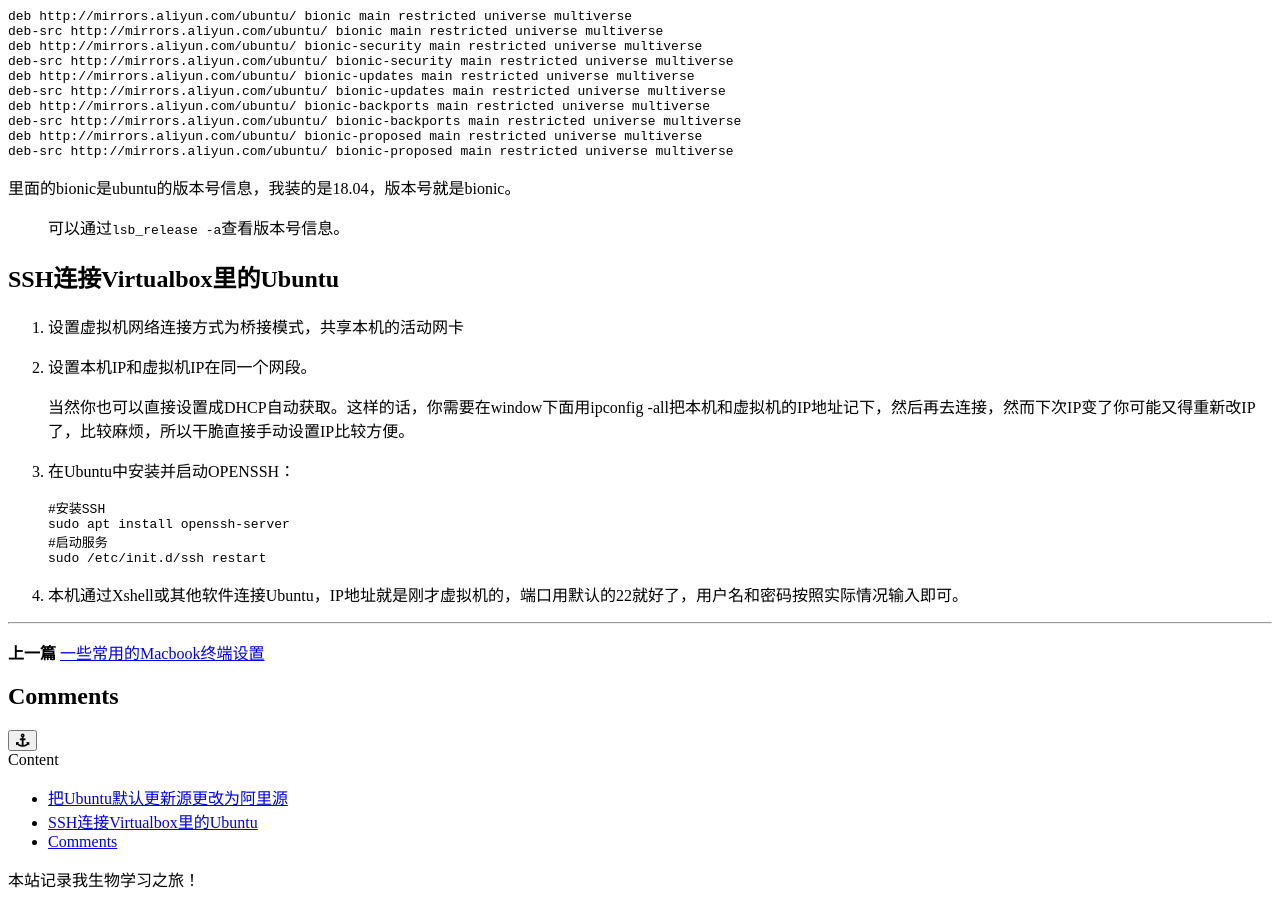
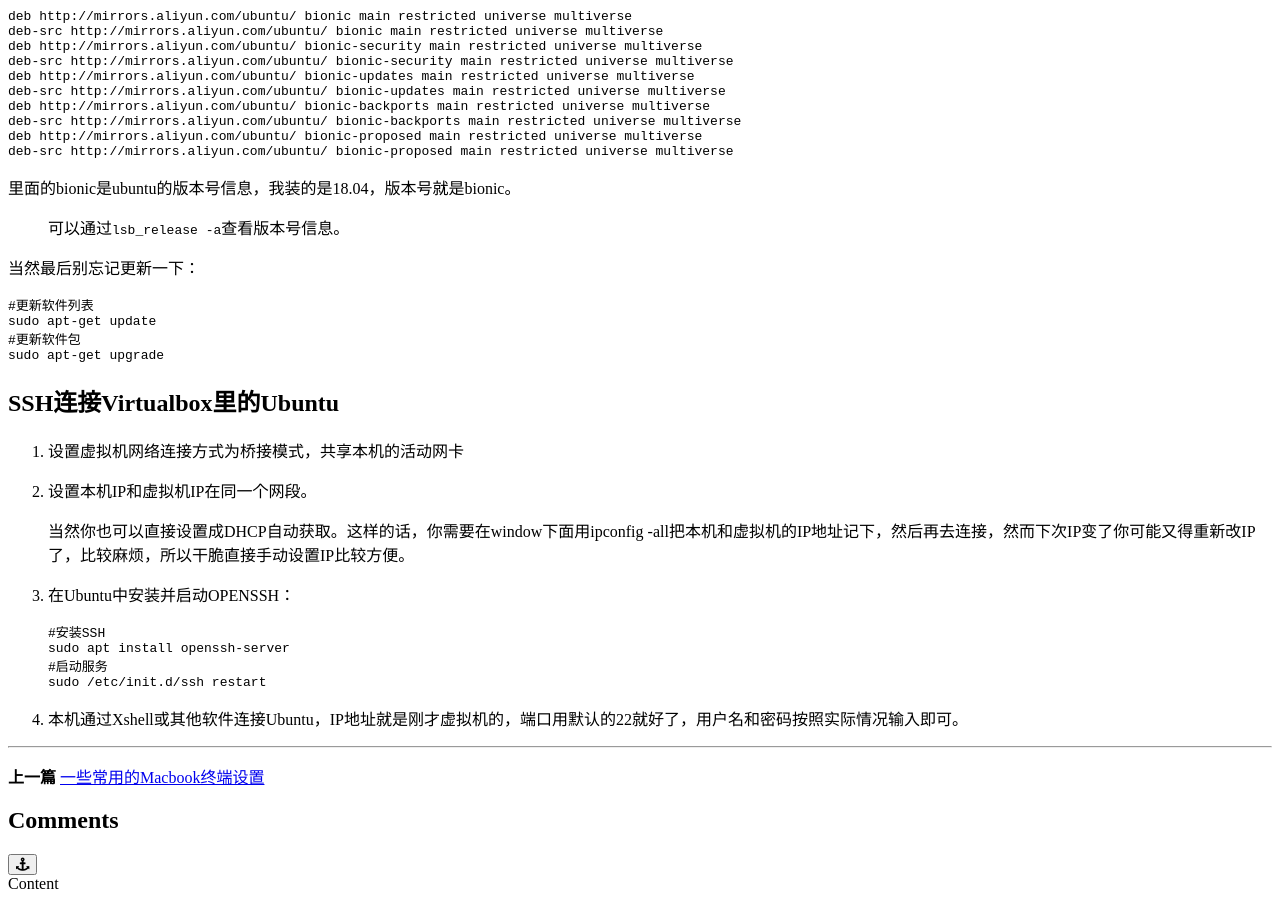
Before and after one commit to stogqy/stogqy.github.io, a Jekyll site: the page built from _posts/2018-11-16-SSHloginUbuntuInVbox.md, in a window 1280 px wide and 900 px high, scrolled down 627 px. Built offline with Jekyll 4.4.1, drawn with Linux system fonts in a browser that asks for light colours; comment, search, counter and statistics services are not loaded; a style sheet for code colours, icons or effects is not loaded.

Commit message:
Update _posts/2018-11-16-SSHloginUbuntuInVbox.md

````diff
--- a/_posts/2018-11-16-SSHloginUbuntuInVbox.md
+++ b/_posts/2018-11-16-SSHloginUbuntuInVbox.md
@@ -35,6 +35,17 @@
 
 > 可以通过`lsb_release -a`查看版本号信息。
 
+当然最后别忘记更新一下：
+
+```shell
+#更新软件列表
+sudo apt-get update
+#更新软件包
+sudo apt-get upgrade
+```
+
+
+
 ## SSH连接Virtualbox里的Ubuntu
 
 1. 设置虚拟机网络连接方式为桥接模式，共享本机的活动网卡
````
